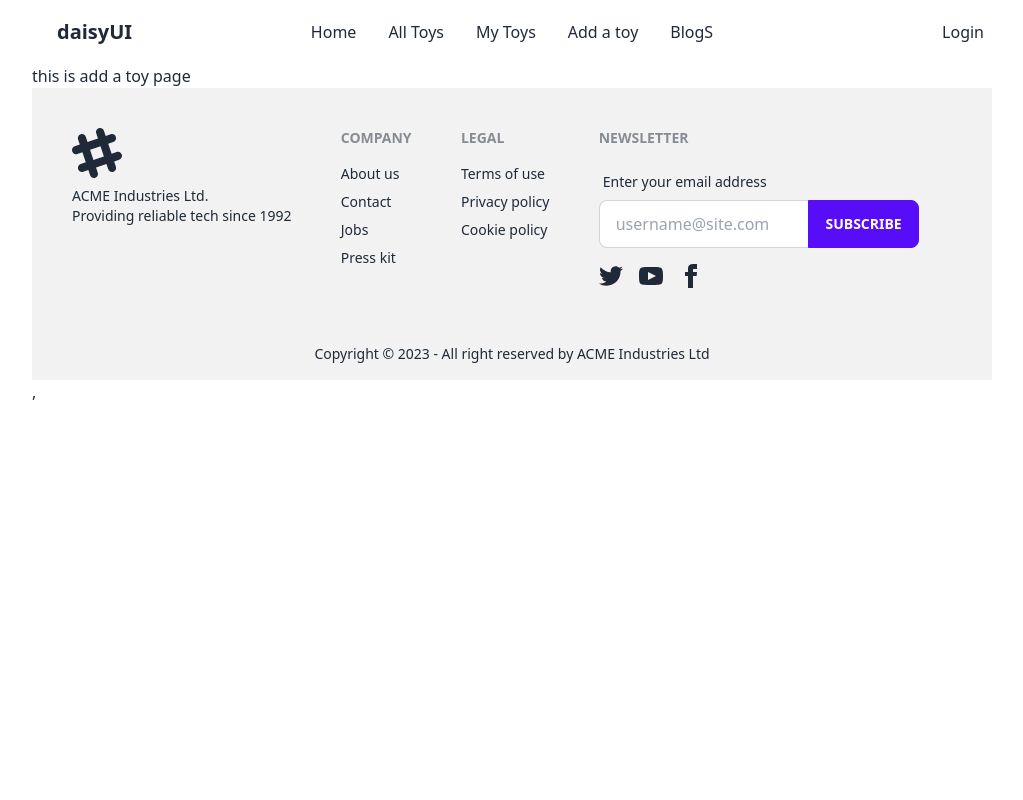
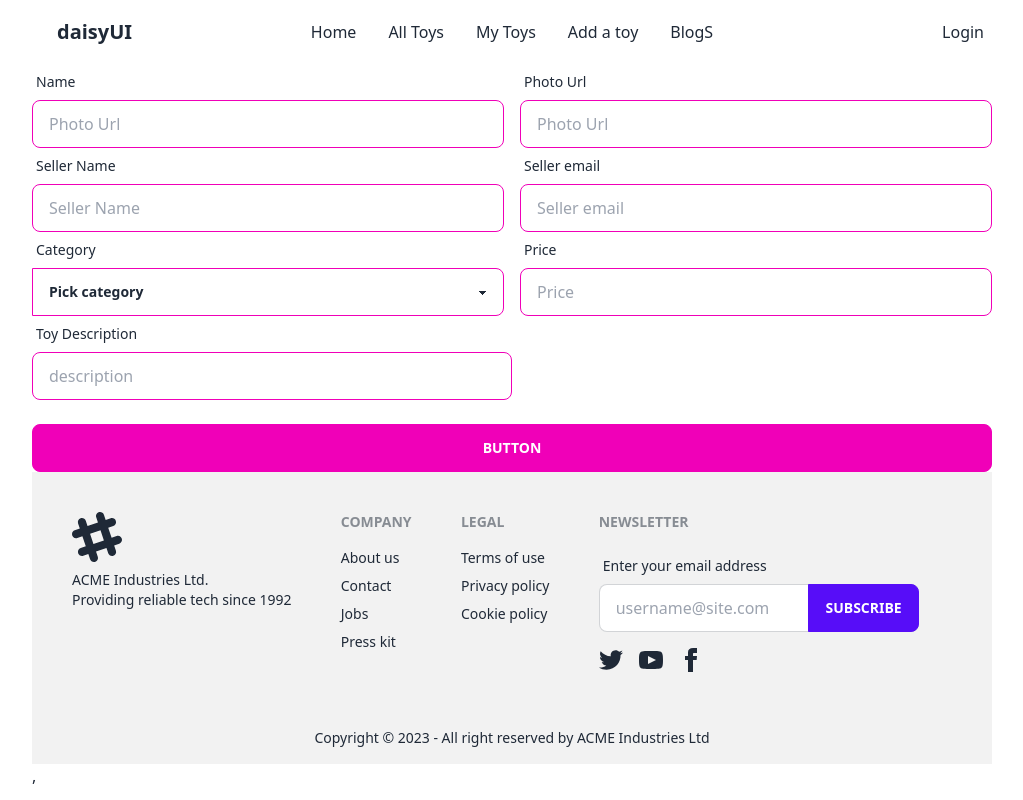
Before and after one commit to jewelislam360/toy-marketplace-client-side, a React (Vite) app: page /addatoy in a window 1280 px wide. Shown: the whole page, without its empty margins (128-1151 px from the left). Built offline with nearby package versions, Linux system fonts and the light colour scheme; no server answers.

Commit message:
add a toy form setup

```diff
--- a/src/Components/AddAToy/AddAToy.jsx
+++ b/src/Components/AddAToy/AddAToy.jsx
@@ -3,7 +3,79 @@ import React from 'react';
 const AddAToy = () => {
     return (
         <div>
-            <h2>this is  add a toy page </h2>
+            <form >
+                {/* name and photo url */}
+
+                <div className='flex gap-4'>
+                    <div className="form-control w-[50%]">
+                        <label className="label">
+                            <span className="label-text">Name</span>
+                        </label>
+                        <input type="text" placeholder="Photo Url" className="input input-bordered input-secondary w-[100%]" />
+                    </div>
+                    <div className="form-control w-[50%]">
+                        <label className="label">
+                            <span className="label-text">Photo Url</span>
+                        </label>
+                        <input type="text" placeholder="Photo Url" className="input input-bordered input-secondary w-[100%]" />
+                    </div>
+                </div>
+                {/* seller name and email */}
+
+                <div className='flex gap-4'>
+                    <div className="form-control w-[50%]">
+                        <label className="label">
+                            <span className="label-text">Seller Name</span>
+                        </label>
+                        <input type="text" placeholder="Seller Name" className="input input-bordered input-secondary w-[100%]" />
+                    </div>
+                    <div className="form-control w-[50%]">
+                        <label className="label">
+                            <span className="label-text">Seller email</span>
+                        </label>
+                        <input type="email" placeholder="Seller email" className="input input-bordered input-secondary w-[100%]" />
+                    </div>
+                </div>
+                <div className="form-control w-[50%]">
+
+                </div>
+                {/* Category  and Price */}
+
+
+                <div className='flex gap-4'>
+                    <div className="form-control w-[50%]">
+                        <label className="label">
+                            <span className="label-text">Category</span>
+                        </label>
+                        <div className="input-group w-[100%]">
+                            <select name='Category' className="select-secondary select select-bordered w-[100%]">
+                                <option disabled selected>Pick category</option>
+                                <option>sports car</option>
+                                <option>truck</option>
+                                <option>regular car</option>
+                                <option>mini fire truck</option>
+                                <option>mini police car</option>
+                            </select>
+                        </div>
+                    </div>
+                    <div className="form-control w-[50%]">
+                        <label className="label">
+                            <span className="label-text">Price</span>
+                        </label>
+                        <input type="text" placeholder="Price" className="input input-bordered input-secondary w-[100%]" />
+                    </div>
+                </div>
+                {/* Toy Description*/}
+                <div className="form-control w-[50%] mb-6">
+                    <label className="label">
+                        <span className="label-text">Toy Description</span>
+                    </label>
+                    <input type="area" placeholder="description" className="input input-bordered input-secondary w-[100%]" />
+                </div>
+
+                <button className="btn btn-secondary w-[100%]">Button</button>
+
+            </form>
         </div>
     );
 };
```
